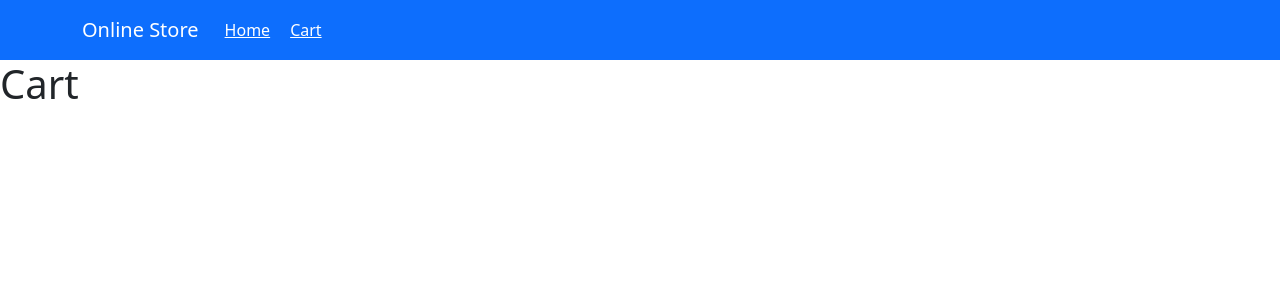
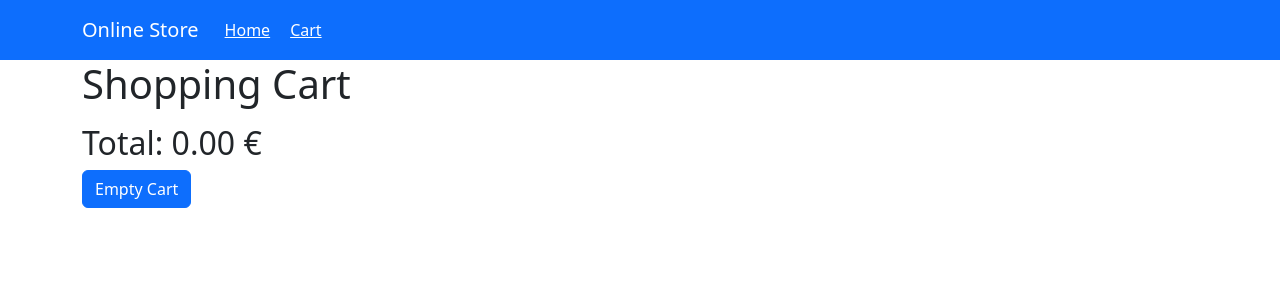
Before and after one commit to tauoms/online-store-redux, a React (Vite) app: page /cart in a window 1280 px wide. Shown: the top 300 px of the page. Built offline with nearby package versions, Linux system fonts and the light colour scheme.

Commit message:
Add listing of items in cart and total sum on Cart page

```diff
--- a/src/components/Cart.jsx
+++ b/src/components/Cart.jsx
@@ -1,12 +1,28 @@
-import { useAppSelector } from "../hooks/hooks";
+import { Button, Container } from "react-bootstrap";
+import { useAppDispatch, useAppSelector } from "../hooks/hooks";
+import { clearCart } from "../store/productSlice";
 
 const Cart = () => {
   const cartItems = useAppSelector((state) => state.products.cart);
+  const dispatch = useAppDispatch();
   console.log("cartItems", cartItems);
+  const cartSum = cartItems.reduce((accumulator, current) => {
+    return accumulator + current.price;
+  }, 0);
+
   return (
-    <div>
-      <h1>Cart</h1>
-    </div>
+    <Container>
+      <h1>Shopping Cart</h1>
+      <ul>
+        {cartItems.map((item) => (
+          <li key={item.id}>
+            {item.title} - {item.price} €
+          </li>
+        ))}
+      </ul>
+      <h2>Total: {cartSum.toFixed(2)} €</h2>
+      <Button onClick={() => dispatch(clearCart())}>Empty Cart</Button>
+    </Container>
   );
 };
 
--- a/src/components/Product.jsx
+++ b/src/components/Product.jsx
@@ -4,9 +4,9 @@ const Product = ({ product }) => {
   return (
     <Container>
       <Image src={product.image} fluid />
-      <h1>{product.name}</h1>
-      <p>{product.description}</p>
-      <p>Price: {product.price}</p>
+      <strong>{product.title}</strong>
+      {/* <p>{product.description}</p> */}
+      <p>Price: {product.price} €</p>
       <p>Rating: {product.rating.rate} / 5</p>
     </Container>
   );
```
